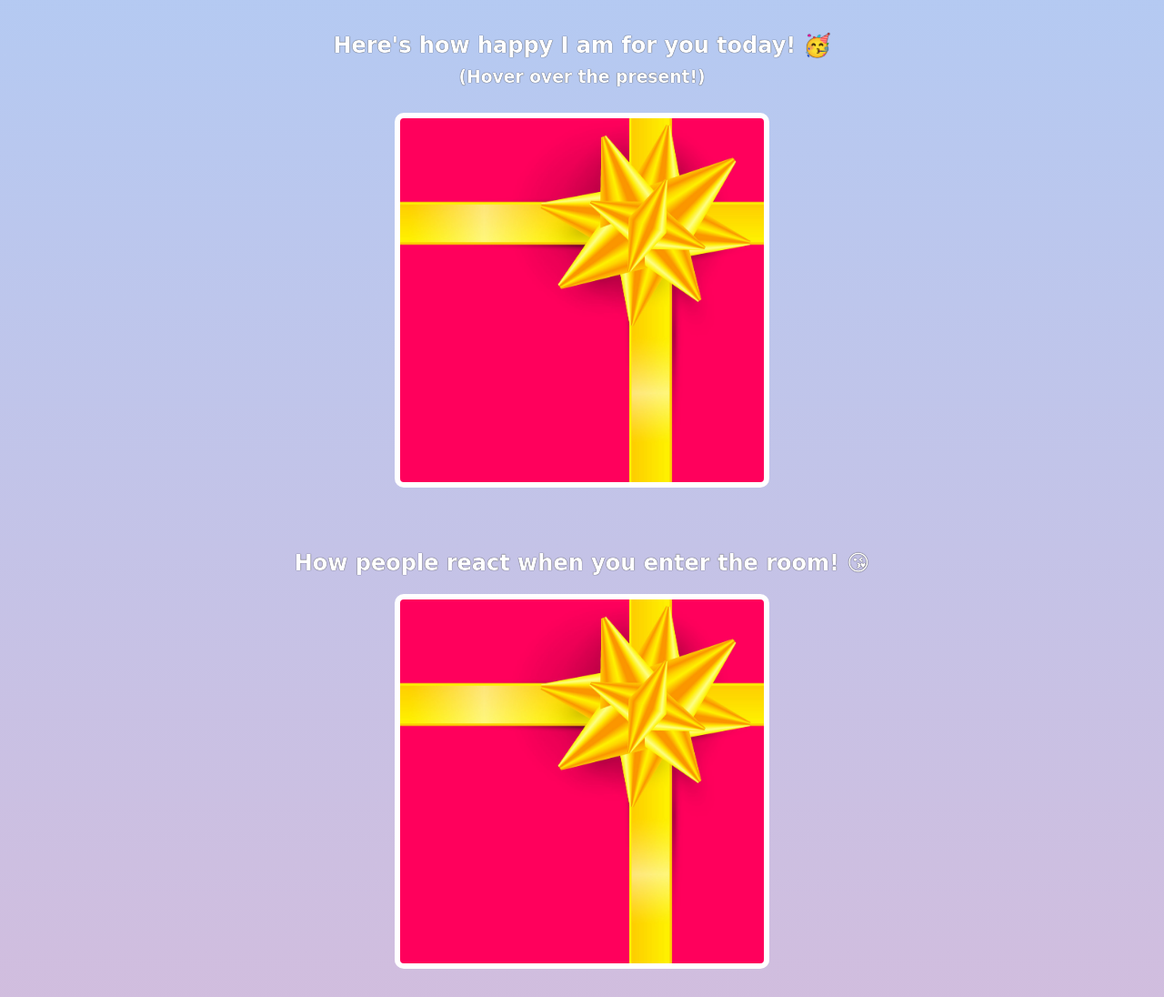
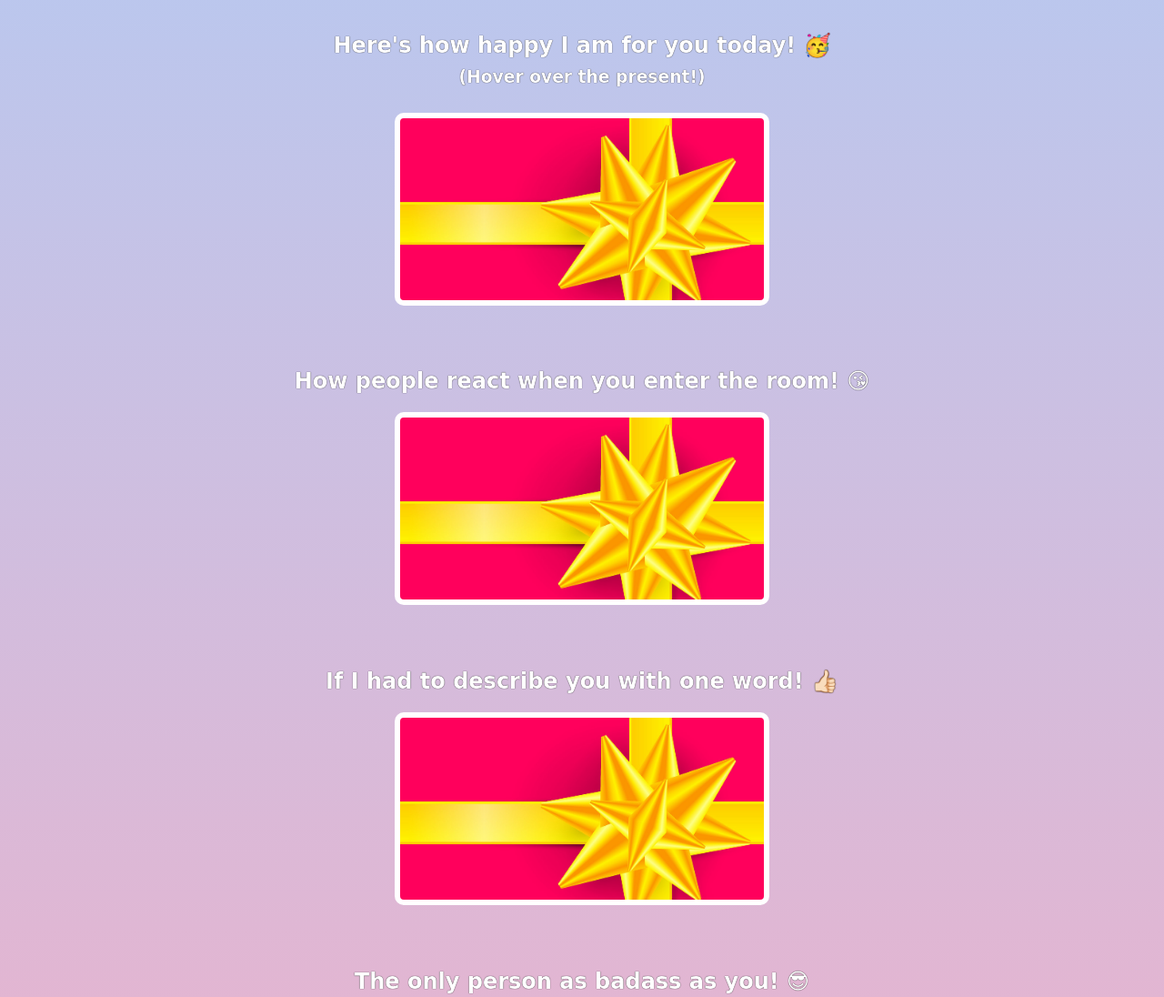
Before and after one commit to danieljcoh/scrimba-birthdayGIFt, a plain HTML site: page index.html in a window 1280 px wide. Shown: the part 720-1816 px from the top of the page at 91% size. Drawn offline with Linux system fonts and the light colour scheme; a web font is replaced by a local one.

```diff
--- a/index.css
+++ b/index.css
@@ -58,12 +58,12 @@ h1, h2, h3, h4, p{
 
 .gift-section-img {
     width: 400px;
-    height: 400px;
+    height: 200px;
     border: 6px solid white;
     border-radius: 10px;
     margin-top: 10px;
     background-image: url("./images/gift-cover.jpg");
-    background-size: contain;
+    background-size: cover;
     background-repeat: no-repeat;
 }
 
```
